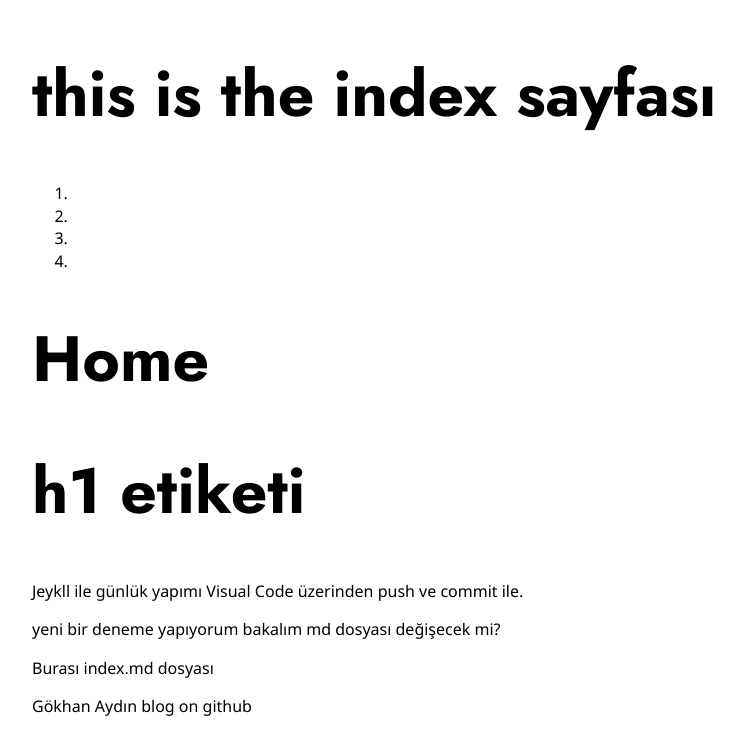
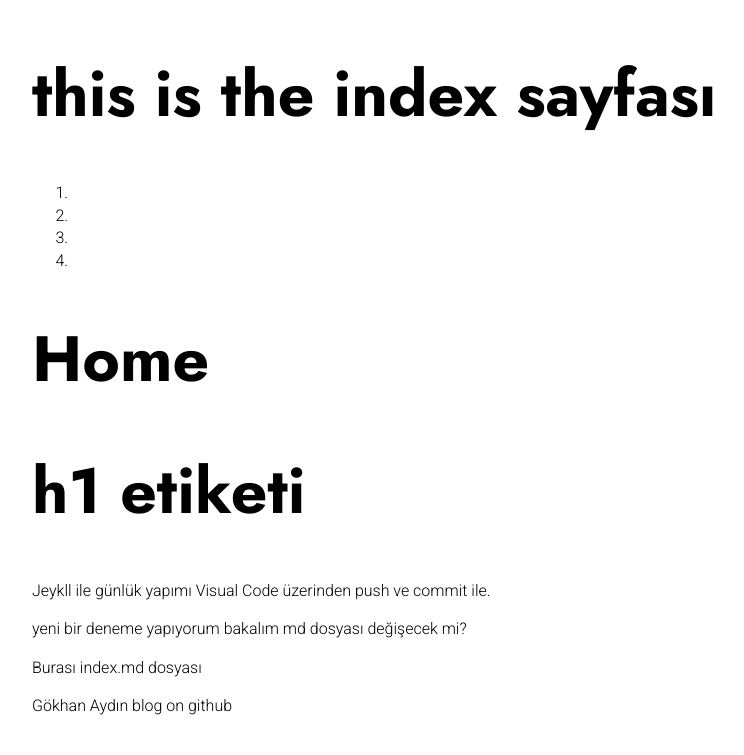
Before and after one commit to soraouji/soraouji.github.io, a Jekyll site: the page built from index.md, in a window 1280 px wide. Shown: the top 755 px of the page, without its empty margins (228-972 px from the left). Built offline with Jekyll 4.4.1, drawn with Linux system fonts in a browser that asks for light colours.

Commit message:
Update main.css

```diff
--- a/css/main.css
+++ b/css/main.css
@@ -9,7 +9,7 @@ html {
 body {
     max-width: 760px;
     margin: 50px auto;
-    font: normal 100%/1.4 Segoe UI, sans-serif;
+    font: 300 100%/1.4 Roboto, sans-serif;
 }
 
 ul{
@@ -18,7 +18,7 @@ ul{
 }
 ul li {
     font-family: 'Roboto', sans-serif;
-    font-weight: 400;
+    font-weight: 300;
     background-color:darkblue;
     padding: 10px;
     margin: 10px;
@@ -38,5 +38,5 @@ h1{
 div{
     font-size: 2em;
     font-family: 'Roboto', sans-serif;
-    font-weight: 400;
+    font-weight: 300;
 }
```
